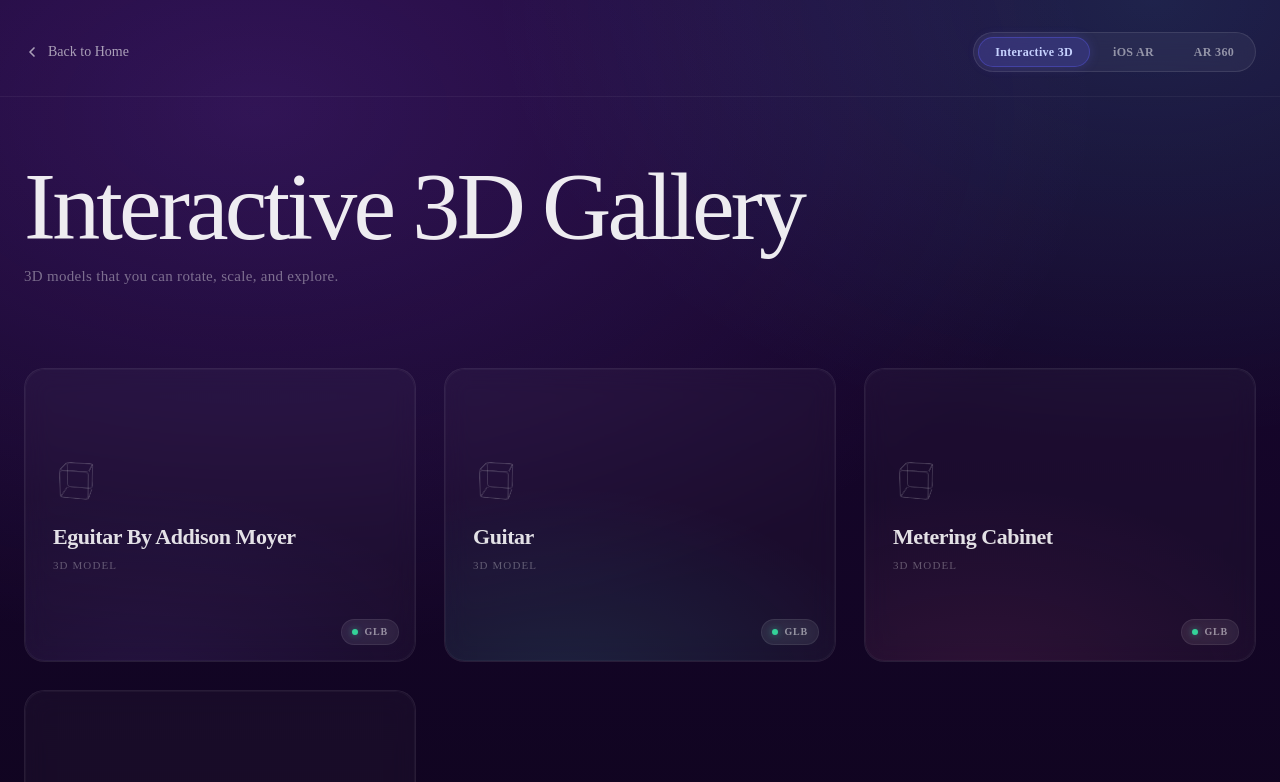
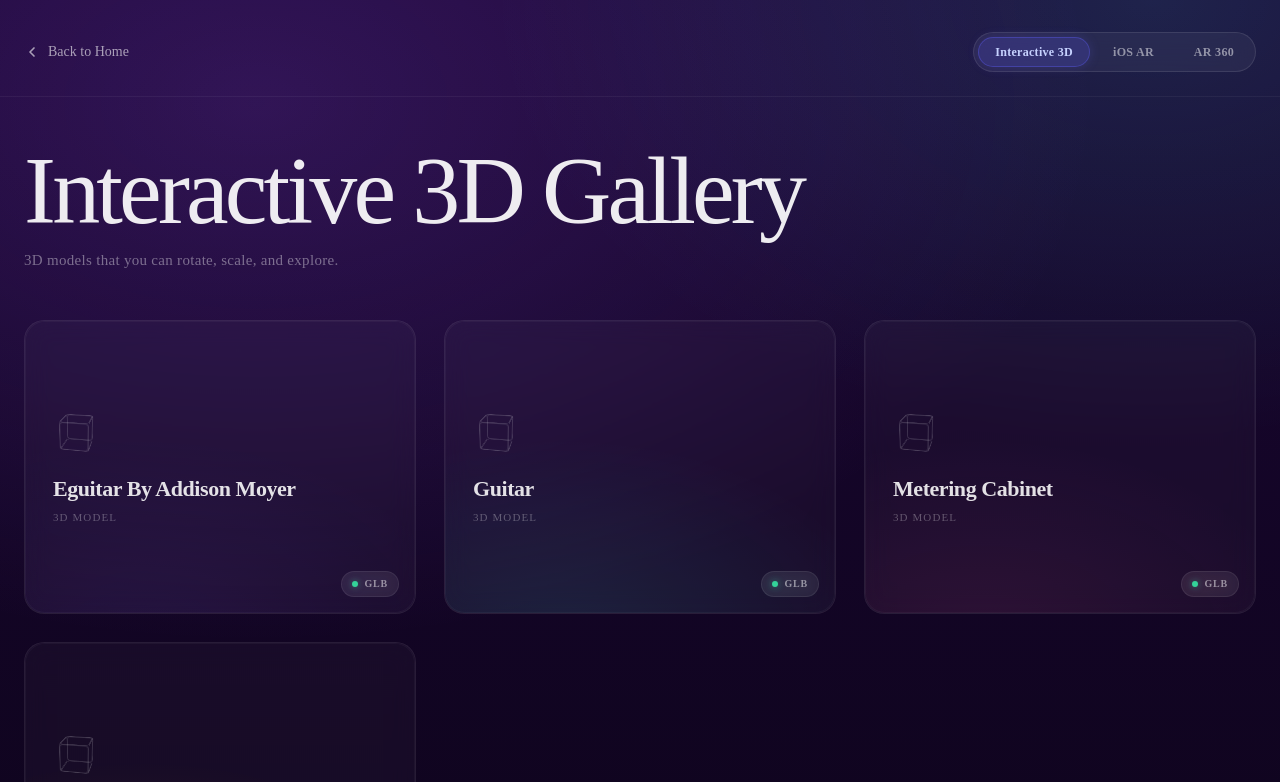
Before and after one commit to ImmersiveNTC/ARInteractiveWebpage, a Next.js app: page /ARInteractiveWebpage/i3d in a window 1280 px wide. Shown: the top 782 px of the page. Built offline with nearby package versions, Linux system fonts and the light colour scheme.

Commit message:
style: Standardize layout container vertical paddings and header margins across all pages

```diff
--- a/app/ar360/VR360Gallery.tsx
+++ b/app/ar360/VR360Gallery.tsx
@@ -191,9 +191,9 @@ export function VR360Gallery({ items }: VR360GalleryProps) {
     <div className="app-page min-h-screen text-white font-sans flex flex-col">
       <GalleryNav activePage="ar360" />
 
-      <main className="mx-auto w-full max-w-7xl px-6 pt-12 pb-24 md:pt-16 md:pb-32 flex-1">
+      <main className="mx-auto w-full max-w-7xl px-6 pt-8 pb-16 md:pt-12 md:pb-24 flex-1">
         {/* ── Header ── */}
-        <header className="mb-16">
+        <header className="mb-8 md:mb-12">
           <div className="ar360-header__eyebrow">
             <span className="ar360-header__eyebrow-dot" />
             Mobile 360 Experience
--- a/app/i3d/page.tsx
+++ b/app/i3d/page.tsx
@@ -77,9 +77,9 @@ export default function I3DPage() {
   return (
     <div className="app-page min-h-screen text-white font-sans flex flex-col">
       <GalleryNav activePage="i3d" />
-      <main className="mx-auto w-full max-w-7xl px-6 pt-12 pb-24 md:pt-16 md:pb-32 flex-1">
+      <main className="mx-auto w-full max-w-7xl px-6 pt-8 pb-16 md:pt-12 md:pb-24 flex-1">
         {/* ── Header ── */}
-        <header className="mb-20">
+        <header className="mb-8 md:mb-12">
           <h1 className="i3d-header__title">
             Interactive 3D Gallery
           </h1>
--- a/app/iosar/IOSARGallery.tsx
+++ b/app/iosar/IOSARGallery.tsx
@@ -286,9 +286,9 @@ export function IOSARGallery({ models }: IOSARGalleryProps) {
   return (
     <div className="app-page min-h-screen text-white font-sans flex flex-col">
       <GalleryNav activePage="iosar" />
-      <main className="mx-auto w-full max-w-7xl px-6 pt-12 pb-24 md:pt-16 md:pb-32 flex-1">
+      <main className="mx-auto w-full max-w-7xl px-6 pt-8 pb-16 md:pt-12 md:pb-24 flex-1">
         {/* ── Header ── */}
-        <header className="mb-16">
+        <header className="mb-8 md:mb-12">
           <div className="iosar-header__eyebrow">
             <span className="iosar-header__eyebrow-dot" />
             iPhone AR Experience
--- a/app/page.tsx
+++ b/app/page.tsx
@@ -20,7 +20,7 @@ export default function Home() {
     <div className="app-page min-h-screen text-white font-sans flex flex-col items-center justify-center p-6 bg-[#0a0a0a]">
 
       {/* Header */}
-      <header className="mb-12 text-center">
+      <header className="mb-8 md:mb-12 text-center">
         <h1 className="text-4xl md:text-5xl font-bold mb-4 tracking-tight">
           Immersive Webpage
         </h1>
@@ -30,7 +30,7 @@ export default function Home() {
       </header>
 
       {/* The Three Main Cards */}
-      <div className="grid grid-cols-1 md:grid-cols-3 gap-8 w-full max-w-6xl mb-16 relative z-10">
+      <div className="grid grid-cols-1 md:grid-cols-3 gap-8 w-full max-w-6xl mb-10 md:mb-12 relative z-10">
 
         {/* Interactive 3D Gallery Card */}
         <Link
```
